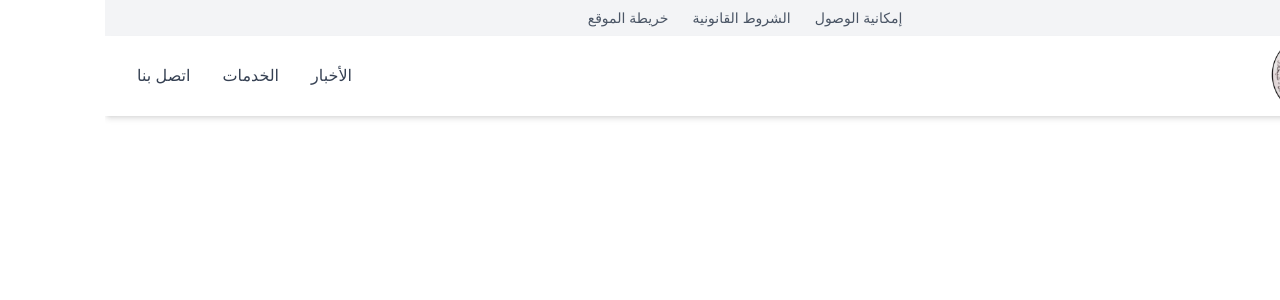
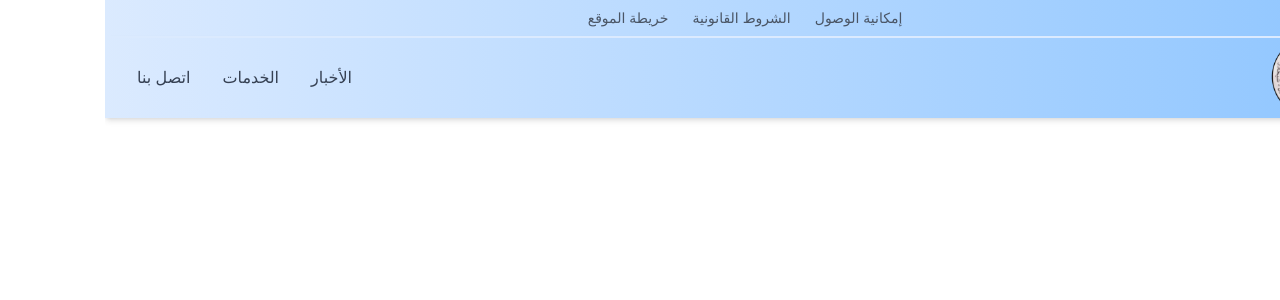
Before and after one commit to Ziadaffan/aydamoun-cheykhlar-muncipality, a Next.js app: page / in a window 1280 px wide. Shown: the top 300 px of the page. Built offline with nearby package versions, Linux system fonts and the light colour scheme.

Commit message:
add some css to nav

```diff
--- a/src/packages/common/components/NavBar/MainNavigation.tsx
+++ b/src/packages/common/components/NavBar/MainNavigation.tsx
@@ -11,7 +11,7 @@ export default function MainNavigation({ t }: MainNavigationProps) {
   const [isMobileMenuOpen, setIsMobileMenuOpen] = useState(false);
 
   return (
-    <nav className="bg-white shadow-md sticky top-0 z-50 transition-all duration-300">
+    <nav className="bg-white shadow-md sticky top-0 z-50 bg-gradient-to-r from-blue-100 to-blue-300 border-t-2 border-blue-100">
       <div className="max-w-7xl mx-auto px-4 sm:px-6 lg:px-8">
         <div className="flex justify-between h-20">
           <div className="flex items-center">
--- a/src/packages/common/components/NavBar/TopNavigation.tsx
+++ b/src/packages/common/components/NavBar/TopNavigation.tsx
@@ -7,7 +7,7 @@ type TopNavigationProps = {
 
 export default function TopNavigation({ t }: TopNavigationProps) {
   return (
-    <nav className="bg-gray-100 py-2">
+    <nav className="py-2 bg-gradient-to-r from-blue-100 to-blue-300">
       <div className="flex justify-center max-w-7xl mx-auto px-4">
         <div className="flex justify-end items-center space-x-6">
           <Link
```
